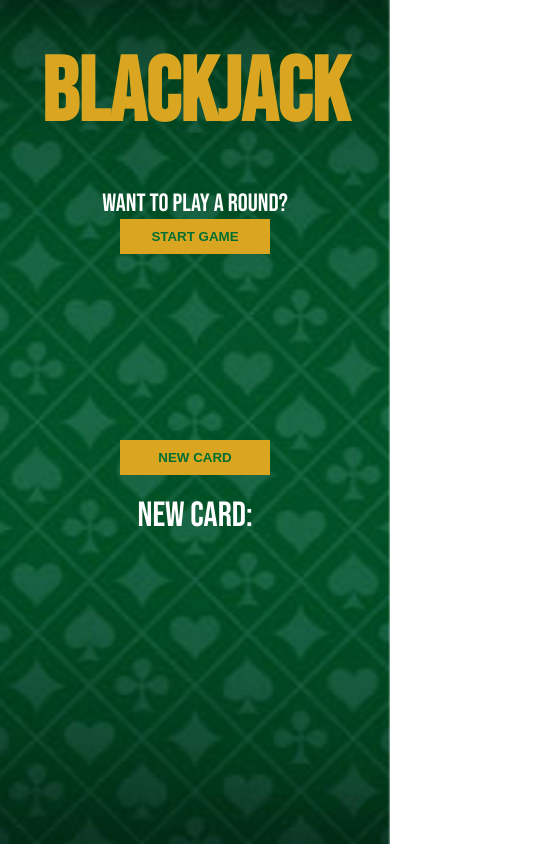
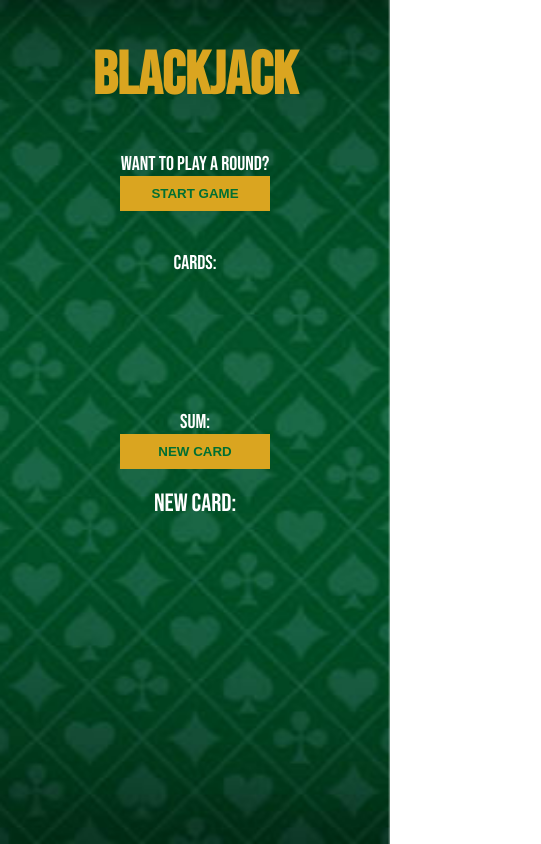
Before and after one commit to charls-palomo/blackjack-tutorial, a plain HTML site: page index.html in a window 390 px wide. Shown: the whole page, 541 px wide, since content can reach past the window. Drawn offline with Linux system fonts and the light colour scheme.

Commit message:
Add files via upload

```diff
--- a/style.css
+++ b/style.css
@@ -31,7 +31,8 @@
 }
 
 .header-2
-{    display: flex;
+{
+    display: flex;
     justify-content: center;
     flex-direction: column;
     text-align: center;
@@ -45,7 +46,6 @@
 {
     display: flex;
     justify-content: center;
-
     text-align: center;
     margin-top: 40px;
     gap: 600px;
@@ -60,8 +60,8 @@
 
 .btn
 {
-display: flex;
-justify-content: center;
+    display: flex;
+    justify-content: center;
 }
 
 .btn-start
@@ -77,11 +77,9 @@
 
 .btn-start:hover
 {
-    size: 5px;
     background: rgb(153, 117, 26);
     transform: scale(0.95);
     transition: ease 0.1s;
-
 }
 
 .new-card-section
@@ -100,7 +98,6 @@
 
 .new-card-btn
 {
-
     color: #016f32;
     width: 150px;
     background: goldenrod;
@@ -112,9 +109,30 @@
 
 .new-card-btn:hover
 {
-    size: 5px;
     background: rgb(153, 117, 26);
     transform: scale(0.95);
     transition: ease 0.1s;
+}
 
+@media (max-width: 600px) {
+  .main-content {
+    flex-direction: column;
+    gap: 20px;
+  }
+
+  .main-header {
+    font-size: 30px;
+  }
+
+  .header-2 {
+    font-size: 20px;
+  }
+
+  .main-content {
+    font-size: 20px;
+  }
+
+  .new-card-txt {
+    font-size: 25px;
+  }
 }
```
